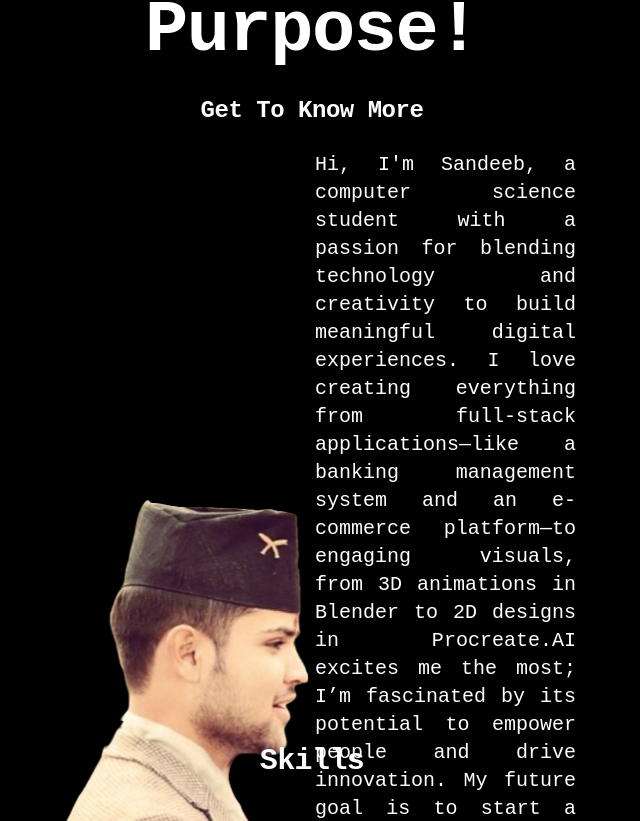
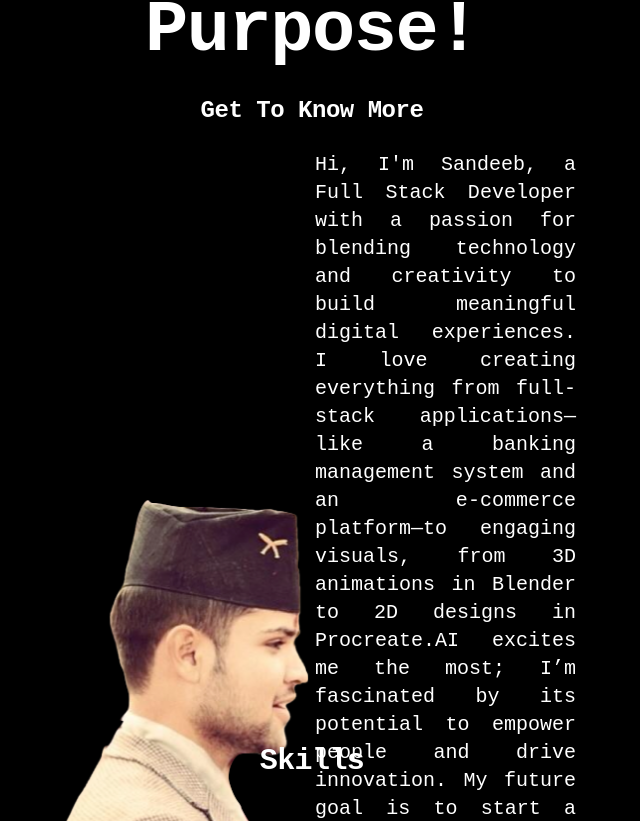
Before and after one commit to SandeebAdhikari/Project_Motion, a React (Vite) app: page / in a window 1280 px wide. Shown: the part 1059-1880 px from the top of the page, without its empty margins (328-968 px from the left). Built offline with nearby package versions, Linux system fonts and the light colour scheme.

Commit message:
about section change

```diff
--- a/src/components/About/About.tsx
+++ b/src/components/About/About.tsx
@@ -21,7 +21,7 @@ const About: React.FC = () => {
   const rightCardX = useTransform(scrollYProgress, [0, 0.1], ["100%", "-10%"]);
 
   const description =
-    "Hi, I'm Sandeeb, a computer science student with a passion for blending technology and creativity to build meaningful digital experiences.  I love creating everything from full-stack applications—like a banking management system and an e-commerce platform—to engaging visuals, from 3D animations in Blender to 2D designs in Procreate.AI excites me the most; I’m fascinated by its potential to empower people and drive innovation. My future goal is to start a company focused on discovering and nurturing talent worldwide, helping individuals realize their potential regardless of where they’re from. Driven by curiosity and creativity, I’m committed to building solutions that make a real impact. Let’s create something amazing together!";
+    "Hi, I'm Sandeeb, a Full Stack Developer with a passion for blending technology and creativity to build meaningful digital experiences. I love creating everything from full-stack applications—like a banking management system and an e-commerce platform—to engaging visuals, from 3D animations in Blender to 2D designs in Procreate.AI excites me the most; I’m fascinated by its potential to empower people and drive innovation. My future goal is to start a company focused on discovering and nurturing talent worldwide, helping individuals realize their potential regardless of where they’re from. Driven by curiosity and creativity, I’m committed to building solutions that make a real impact. Let’s create something amazing together!";
   return (
     <AnimatePresence>
       <div className="text-7xl w-full h-[660px]">
```
